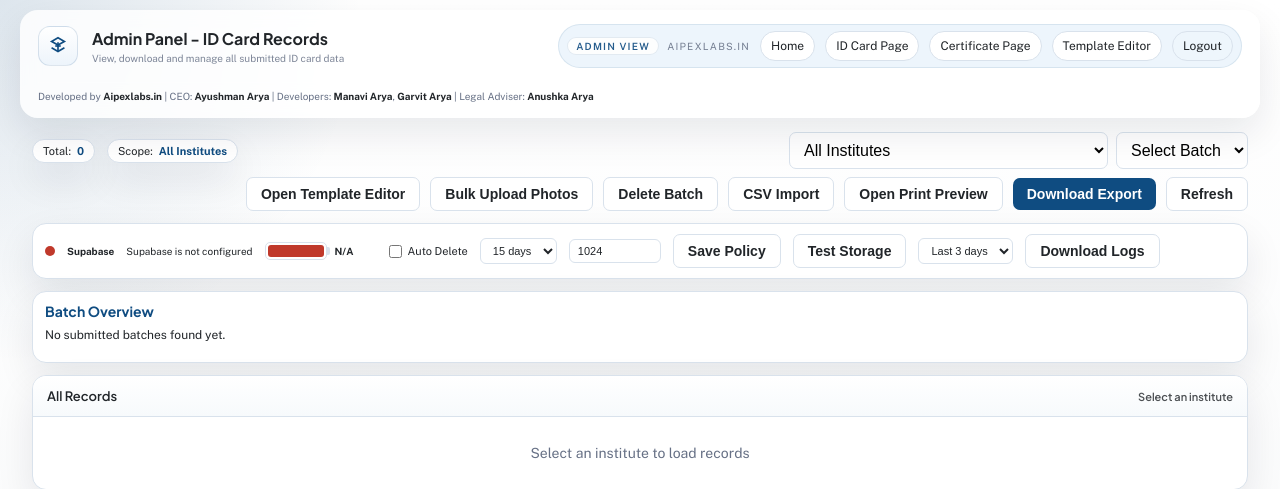
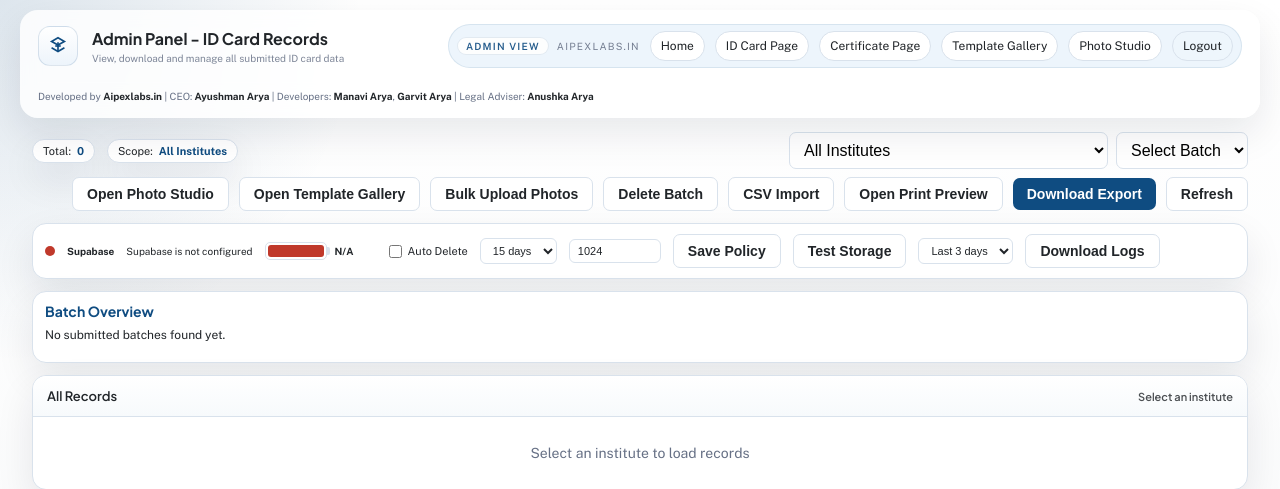
Before and after one commit to nine314211915-cpu/idcardmaker, a Flask app: page /admin in a window 1280 px wide. Shown: the top 489 px of the page. Run offline with Flask 3, Linux system fonts and the light colour scheme; the visitor is signed in with stand-in values (Sample User, id 1); data that the repository does not hold is empty; some libraries are stand-ins or nearby versions.

Commit message:
Add direct Photo Studio shortcut in admin

```diff
--- a/templates/admin.html
+++ b/templates/admin.html
@@ -1031,7 +1031,8 @@
     <a href="/" class="nav-link">Home</a>
     <a href="/id-card" class="nav-link">ID Card Page</a>
     <a href="/certificate" class="nav-link">Certificate Page</a>
-    <a href="/templates" class="nav-link">Template Editor</a>
+    <a href="/templates" class="nav-link">Template Gallery</a>
+    <a href="/id-card-editor" class="nav-link">Photo Studio</a>
     <form method="post" action="/admin/logout" style="margin:0">
       <button class="nav-link" type="submit" style="background:rgba(255,255,255,0.08)">Logout</button>
     </form>
@@ -1062,7 +1063,8 @@
     <option value="">Select Batch</option>
   </select>
   <div class="toolbar-actions">
-    <button class="btn btn-outline" type="button" onclick="window.location.href='/templates'">Open Template Editor</button>
+    <button class="btn btn-outline" type="button" onclick="window.location.href='/id-card-editor'">Open Photo Studio</button>
+    <button class="btn btn-outline" type="button" onclick="window.location.href='/templates'">Open Template Gallery</button>
     <button class="btn btn-outline" type="button" onclick="openAdminBulkPhotoPicker()">Bulk Upload Photos</button>
     <button class="btn btn-outline" onclick="deleteSelectedBatch()">Delete Batch</button>
     <button class="btn btn-outline" type="button" onclick="document.getElementById('csvImportInput').click()">CSV Import</button>
```
